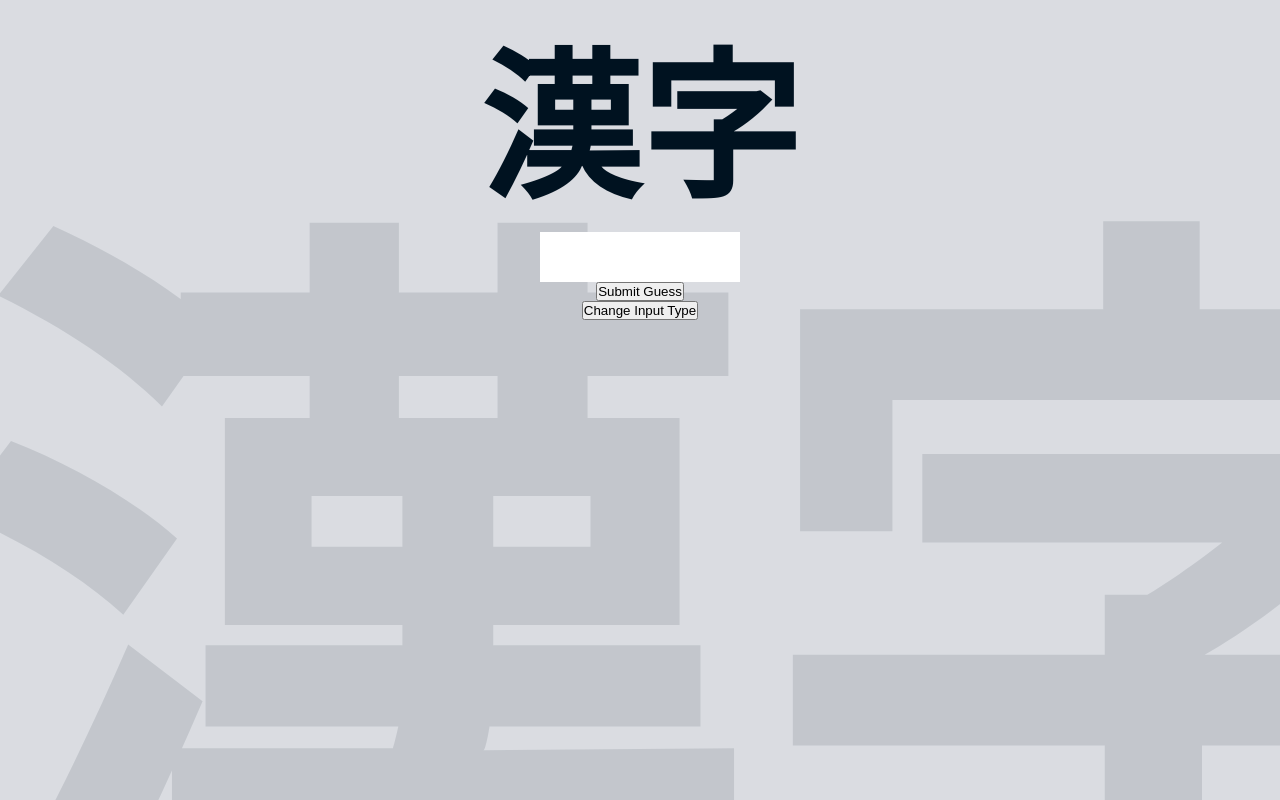
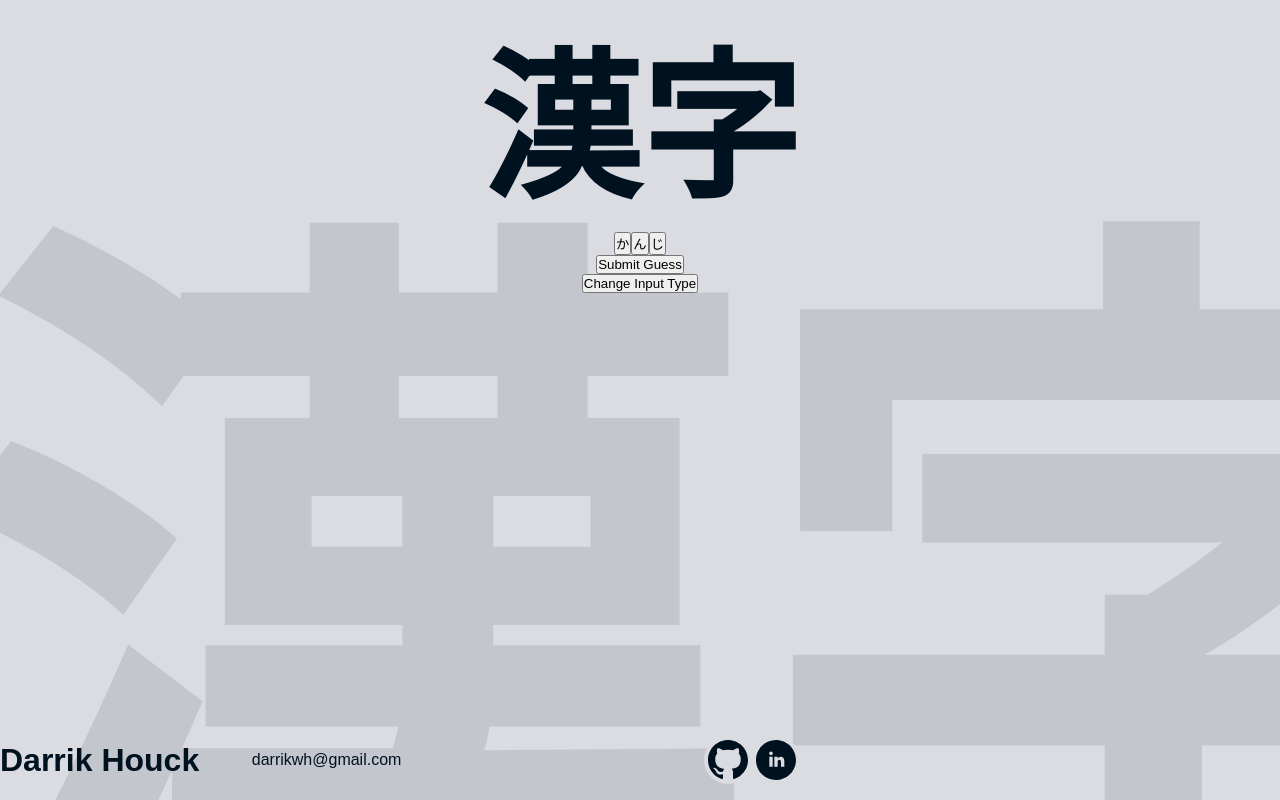
Before and after one commit to Daarrik/kanji-guess-v2, a React (Create React App) app: page / in a window 1280 px wide. Shown: the top 800 px of the page. Built offline with nearby package versions, Linux system fonts and the light colour scheme; a web font is replaced by a local one.

Commit message:
added more kanji
also removed  some unecessary stuff

```diff
--- a/src/App.tsx
+++ b/src/App.tsx
@@ -15,7 +15,7 @@ const App = () => {
     <div>
       <main>
         {!guessed ? <Game /> : <Results />}
-        {/* <Footer /> */}
+        <Footer />
       </main>
       <h1 className="kanji-backdrop jp-font">{kanji}</h1>
     </div>
--- a/src/components/BoxInput/BoxInput.tsx
+++ b/src/components/BoxInput/BoxInput.tsx
@@ -1,21 +1,15 @@
-import { useState, useEffect, useContext } from "react";
+import { useState, useContext } from "react";
 import { CharBox, KanjiContext, GuessContext } from "../";
 
 const BoxInput = () => {
-  const [boxes, setBoxes] = useState<React.ReactElement[] | null>(null);
+  const [boxes, setBoxes] = useState<string[] | null>(null);
   const { reading } = useContext(KanjiContext);
   const { guess } = useContext(GuessContext);
-
-  useEffect(() => {
-    setBoxes(
-      reading.split("").map((kana, idx) => <CharBox key={idx} kana={kana} />)
-    );
-  }, [reading]);
 
   return (
     <div className="box-input">
       <p>{guess}</p>
-      {boxes}
+      {reading.split("").map((kana, idx) => <CharBox key={idx} kana={kana} />)}
     </div>
   );
 };
--- a/src/components/ContextProviders/KanjiProvider.tsx
+++ b/src/components/ContextProviders/KanjiProvider.tsx
@@ -1,4 +1,5 @@
 import React, { createContext, useState } from "react";
+import { kanjiList } from "../../constants/kanji";
 
 // Consider changing this to WordProvider/WordContext
 interface KanjiContextType {
@@ -18,12 +19,12 @@ const KanjiProvider = ({ children }: { children: React.ReactNode }) => {
   const [reading, setReading] = useState("かんじ");
 
   const newKanji = (): void => {
-    const newKanji = "試験";
-    const newReading = "しけん";
+    const newEntry = kanjiList[Math.floor(Math.random()*kanjiList.length)];
+    const newKanji = newEntry["kanji"];
+    const newReading = newEntry["reading"];
 
     setKanji(newKanji);
     setReading(newReading);
-    console.log("called");
   };
 
   return (
--- a/src/components/Game/Game.tsx
+++ b/src/components/Game/Game.tsx
@@ -3,7 +3,8 @@ import { BoxInput, Submit, TextInput, KanjiContext, GuessContext } from "../";
 import "./Game.css";
 
 const Game = () => {
-  const [textInput, setTextInput] = useState(true);
+  const [textInput, setTextInput] = useState(false);
+  const [fetching, isFetching] = useState(false);
   const { kanji } = useContext(KanjiContext);
   const { setGuess } = useContext(GuessContext);
 
```
Also changed, not shown: 1 other file (tests, documents, lock files or other folders).
